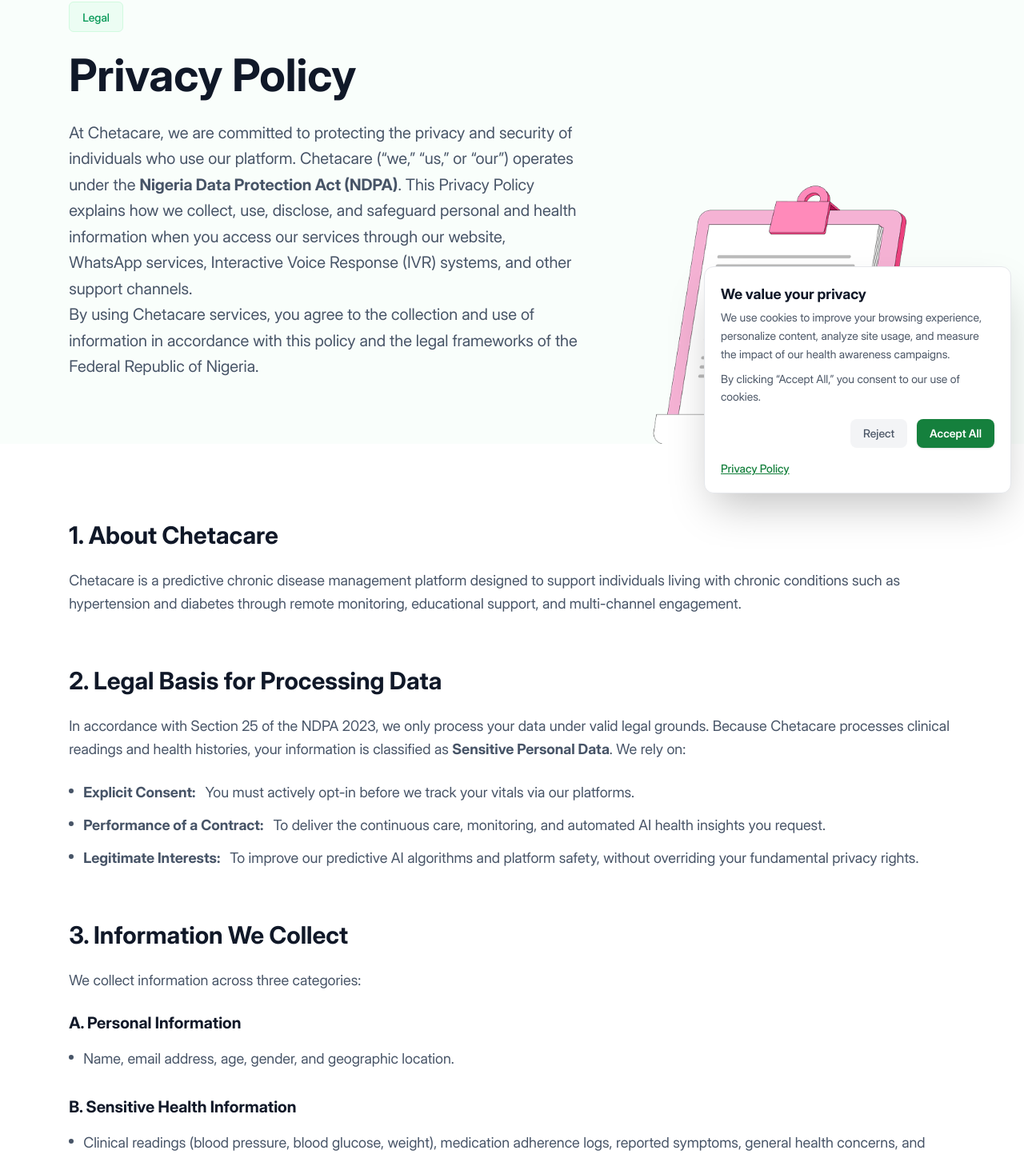
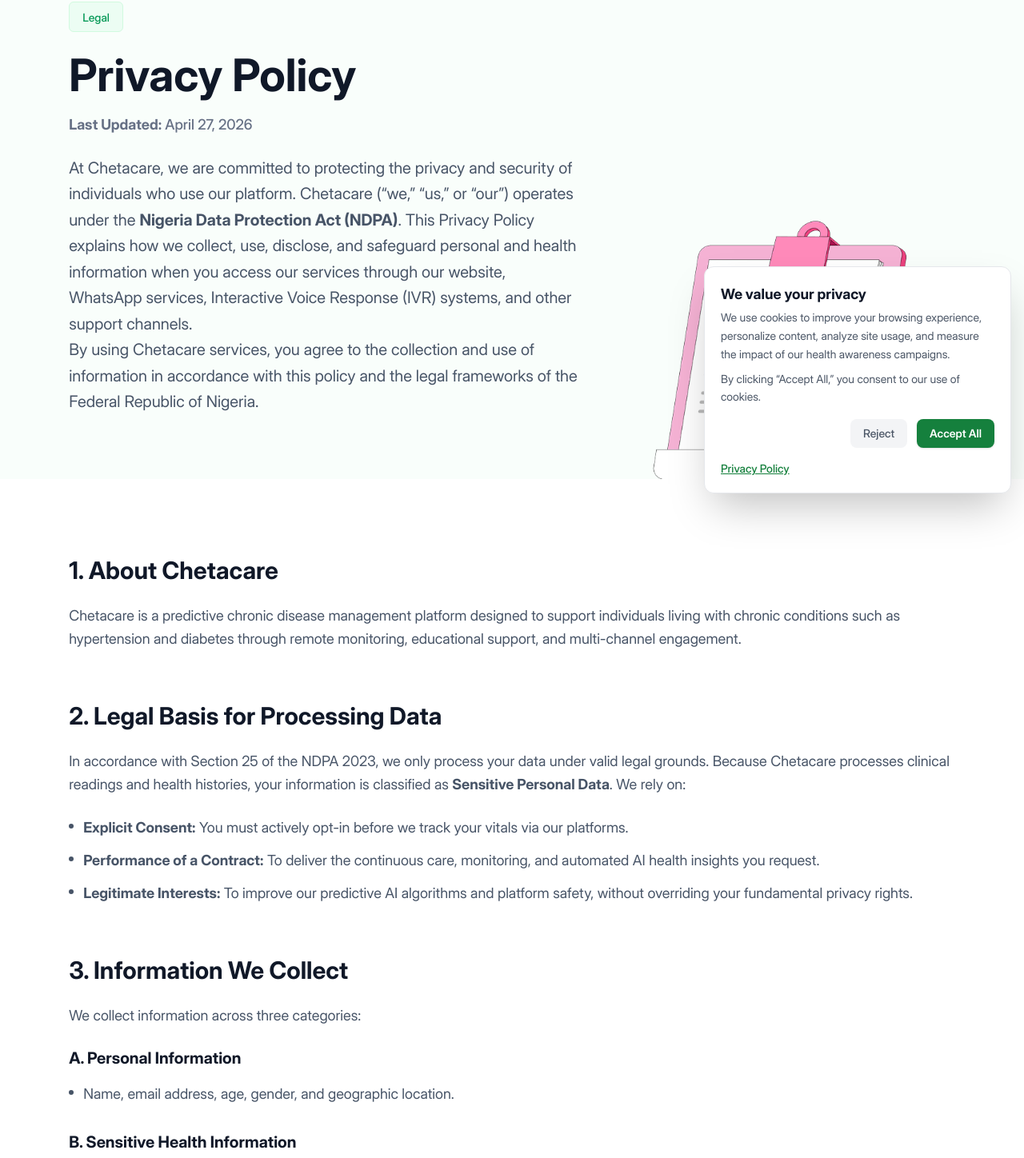
Before and after one commit to Ahmad-mustapha/chetacare, a React (Vite) app: page /privacy in a window 1280 px wide. Shown: the part 167-1615 px from the top of the page at 80% size. Built offline with nearby package versions, Linux system fonts and the light colour scheme.

Commit message:
Add last updated dates for "Privacy Policy" and "Terms of service"

```diff
--- a/src/pages/Privacy.tsx
+++ b/src/pages/Privacy.tsx
@@ -1,6 +1,8 @@
 import React from 'react';
 import ReachOut from '../components/ReachOut';
 import Seo from '../components/Seo';
+
+const LAST_UPDATED = "April 27, 2026";
 
 const privacyData = [
   {
@@ -151,9 +153,12 @@
               <div className="inline-block px-4 py-1.5 border border-[#D1FADF] bg-[#ECFDF3] rounded-md mb-6">
                 <span className="text-[#039855] font-medium text-sm">Legal</span>
               </div>
-              <h1 className="text-[40px] md:text-[56px] font-bold text-[#101828] leading-[1.1] mb-6">
+              <h1 className="text-[40px] md:text-[56px] font-bold text-[#101828] leading-[1.1] mb-4">
                 Privacy Policy
               </h1>
+              <p className="text-[#667085] text-base md:text-lg font-medium mb-6">
+                <strong>Last Updated:</strong> {LAST_UPDATED}
+              </p>
               <p className="text-[#475467] text-lg lg:text-xl max-w-2xl leading-relaxed mb-20">
                 At Chetacare, we are committed to protecting the privacy and security of individuals who use our platform. Chetacare (“we,” “us,” or “our”) operates under the <strong>Nigeria Data Protection Act (NDPA)</strong>. This Privacy Policy explains how we collect, use, disclose, and safeguard personal and health information when you access our services through our website, WhatsApp services, Interactive Voice Response (IVR) systems, and other support channels. <br />
                 By using Chetacare services, you agree to the collection and use of information in accordance with this policy and the legal frameworks of the Federal Republic of Nigeria.
@@ -199,7 +204,7 @@
                             {sub.list.map((li, i) => (
                               <li key={i} className="flex items-start gap-3 text-[#475467] text-base md:text-lg leading-relaxed">
                                 <span className="mt-2.5 w-1.5 h-1.5 bg-[#475467] rounded-full flex-shrink-0" />
-                                {li}
+                                <span>{li}</span>
                               </li>
                             ))}
                           </ul>
@@ -213,7 +218,7 @@
                       {item.list.map((li, i) => (
                         <li key={i} className="flex items-start gap-3 text-[#475467] text-base md:text-lg leading-relaxed">
                           <span className="mt-2.5 w-1.5 h-1.5 bg-[#475467] rounded-full flex-shrink-0" />
-                          {li}
+                          <span>{li}</span>
                         </li>
                       ))}
                     </ul>
--- a/src/pages/Terms.tsx
+++ b/src/pages/Terms.tsx
@@ -1,6 +1,8 @@
 import React from 'react';
 import ReachOut from '../components/ReachOut';
 import Seo from '../components/Seo';
+
+const LAST_UPDATED = "April 27, 2026";
 
 const termsData = [
   {
@@ -147,9 +149,12 @@
               <div className="inline-block px-4 py-1.5 border border-[#D1FADF] bg-[#ECFDF3] rounded-md mb-6">
                 <span className="text-[#039855] font-medium text-sm">Legal</span>
               </div>
-              <h1 className="text-[40px] md:text-[56px] font-bold text-[#101828] leading-[1.1] mb-6">
+              <h1 className="text-[40px] md:text-[56px] font-bold text-[#101828] leading-[1.1] mb-4">
                 Terms of service
               </h1>
+              <p className="text-[#667085] text-base md:text-lg font-medium mb-6">
+                <strong>Last Updated:</strong> {LAST_UPDATED}
+              </p>
               <p className="text-[#475467] text-lg lg:text-xl max-w-2xl leading-relaxed mb-20">
                 This is a legal agreement between you and Chetacare Limited that governs
                 your use of the Chetacare platform and the services we provide across Nigeria.
@@ -186,7 +191,7 @@
                       {item.list.map((li, i) => (
                         <li key={i} className="flex items-start gap-3 text-[#475467] text-base md:text-lg leading-relaxed">
                           <span className="mt-2.5 w-1.5 h-1.5 bg-[#475467] rounded-full flex-shrink-0" />
-                          {li}
+                          <span>{li}</span>
                         </li>
                       ))}
                     </ul>
```
Also changed, not shown: 1 other file (tests, documents, lock files or other folders).
